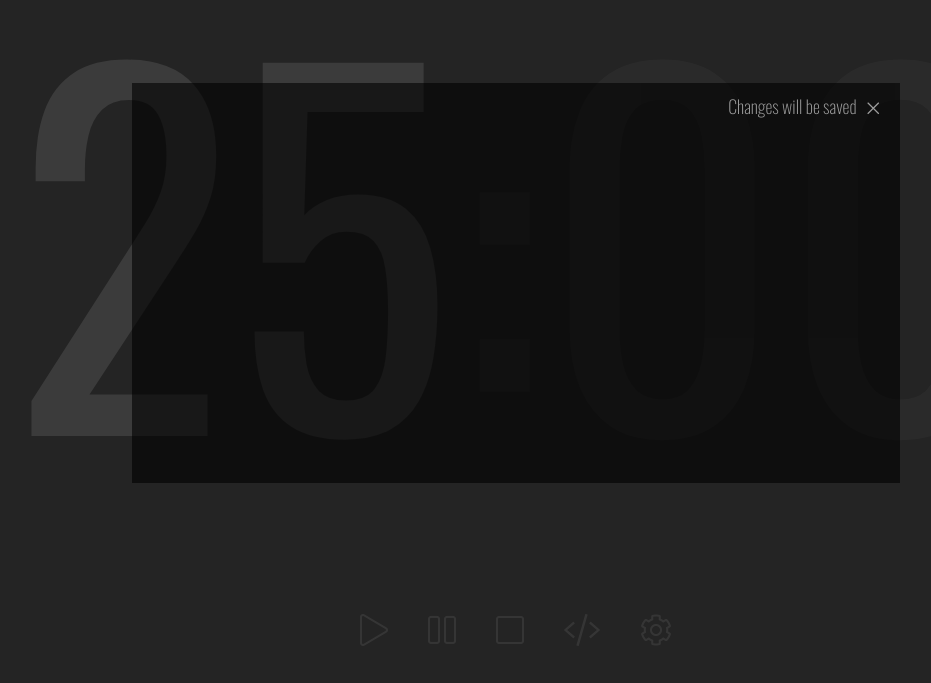
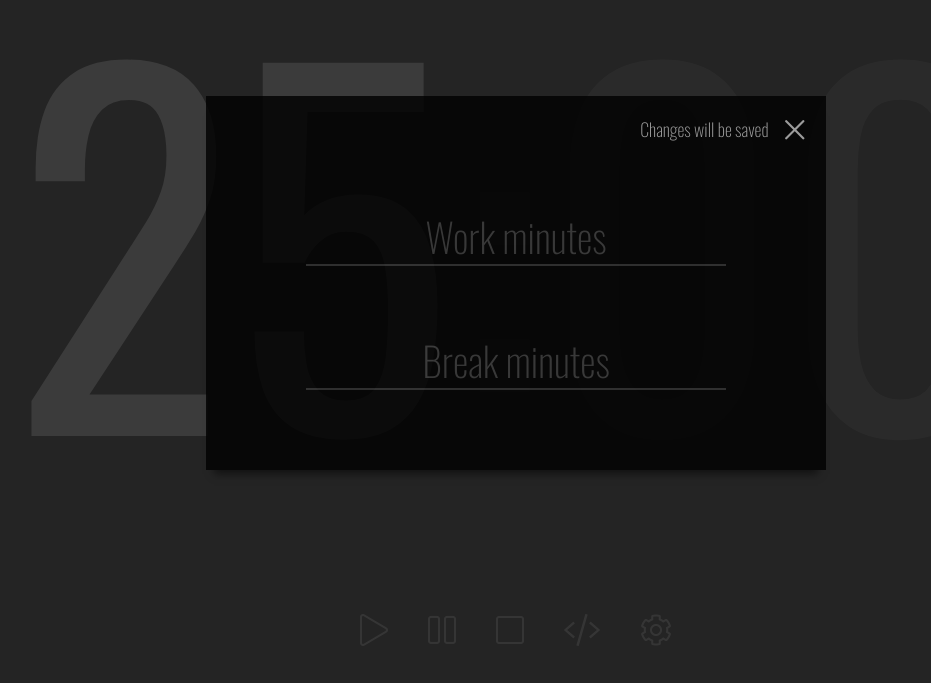
Before and after one commit to ayushs08/pomodoro, a React (Create React App) app: page / in a window 1280 px wide. Shown: the part 117-800 px from the top of the page, without its empty margins (124-1055 px from the left). Built offline with nearby package versions, Linux system fonts and the light colour scheme.

Commit message:
Modal styles done (?)

```diff
--- a/src/App.js
+++ b/src/App.js
@@ -55,7 +55,7 @@ class App extends Component {
     document.querySelectorAll('.control').forEach( control => {
       control.classList.remove('active')
     })
-    document.querySelector(control).classList.add('active')
+    control && document.querySelector(control).classList.add('active')
   }
 
   render() {
@@ -81,7 +81,16 @@ class App extends Component {
             <div className="helper">Changes will be saved</div>
             <i className="fal fa-times close"></i>
           </div>
-          <div className="body"></div>
+          <div className="body">
+            <div className="form-group">
+              <input type="number" required id="work" />
+              <label htmlFor="work">Work minutes</label>
+            </div>
+            <div className="form-group">
+              <input type="number" required id="break" />
+              <label htmlFor="break">Break minutes</label>
+            </div>
+          </div>
         </div>
       </div>
     )
--- a/src/app.css
+++ b/src/app.css
@@ -71,10 +71,9 @@ body {
   top: 50%;
   left: 50%;
   transform: translate(-50%, -50%);
-  min-height: 50vh;
-  width: 60vw;
-  padding: 1rem;
-  background: rgba(0, 0, 0, 0.6); }
+  padding: 2rem;
+  background: rgba(0, 0, 0, 0.8);
+  box-shadow: 0px 12px 8px -8px rgba(0, 0, 0, 0.5); }
 
 .settings-panel .header {
   display: flex;
@@ -86,9 +85,66 @@ body {
   font-weight: 100; }
 
 .settings-panel .header .close {
-  margin: 0 1rem;
-  line-height: 2.2rem;
+  margin-left: 1.5rem;
+  font-size: 3rem;
+  line-height: 2.4rem;
   cursor: pointer; }
+
+.settings-panel .body {
+  display: flex;
+  flex-direction: column;
+  align-items: center;
+  padding: 6rem 8rem; }
+
+.settings-panel .form-group {
+  position: relative;
+  font-size: 4rem;
+  margin-bottom: 6rem; }
+
+.settings-panel .form-group:last-child {
+  margin-bottom: 0; }
+
+.settings-panel .form-group input {
+  background: none;
+  border: none;
+  border-bottom: 2px solid rgba(255, 255, 255, 0.2);
+  font-size: 4rem;
+  color: white;
+  opacity: 0.8;
+  font-family: "Oswald";
+  font-weight: 200;
+  text-align: center; }
+
+.settings-panel .form-group input:focus {
+  outline: none;
+  border-color: rgba(255, 255, 255, 0.5); }
+
+.settings-panel .form-group input:focus + label {
+  opacity: 0.5; }
+
+.settings-panel .form-group input:focus + label, .settings-panel .form-group input:valid + label {
+  font-size: 80%;
+  transform: translateY(-120%); }
+
+.settings-panel .form-group label {
+  position: absolute;
+  left: 0;
+  right: 0;
+  bottom: 0;
+  text-align: center;
+  font-weight: 100;
+  transition: all 0.4s;
+  color: white;
+  opacity: 0.2; }
+
+input[type='number'] {
+  -moz-appearance: textfield; }
+
+/* Webkit browsers like Safari and Chrome */
+input[type=number]::-webkit-inner-spin-button,
+input[type=number]::-webkit-outer-spin-button {
+  -webkit-appearance: none;
+  margin: 0; }
 
 @media (max-width: 992px) {
   .time {
@@ -100,4 +156,13 @@ body {
   .controls {
     height: 10vh; }
   .control {
+    font-size: 8vw; }
+  .settings-panel {
+    width: 90vw;
+    padding: 1rem; }
+  .settings-panel .form-group {
+    width: 100%;
+    font-size: 8vw; }
+  .settings-panel .form-group input {
+    width: 100%;
     font-size: 8vw; } }
--- a/src/app.scss
+++ b/src/app.scss
@@ -72,10 +72,9 @@ body {
   top: 50%;
   left: 50%;
   transform: translate(-50%, -50%);
-  min-height: 50vh;
-  width: 60vw;
-  padding: 1rem;
-  background: rgba(0, 0, 0, 0.6);
+  padding: 2rem;
+  background: rgba(0, 0, 0, 0.8);
+  box-shadow: 0px 12px 8px -8px rgba(0, 0, 0, 0.5);
   .header {
     display: flex;
     justify-content: flex-end;
@@ -85,12 +84,73 @@ body {
     opacity: 0.6;
     font-weight: 100;
     .close {
-      margin: 0 1rem;
-      line-height: 2.2rem;
+      margin-left: 1.5rem;
+      font-size: 3rem;
+      line-height: 2.4rem;
       cursor: pointer;
     }
   }
+  .body {
+    display: flex;
+    flex-direction: column;
+    align-items: center;
+    padding: 6rem 8rem;
+  }
+  .form-group {
+    position: relative;
+    font-size: 4rem;
+    margin-bottom: 6rem;
+    &:last-child {
+      margin-bottom: 0;
+    }
+    input {
+      background: none;
+      border: none;
+      border-bottom: 2px solid rgba(255, 255, 255, 0.2);
+      font-size: 4rem;
+      color: white;
+      opacity: 0.8;
+      font-family: "Oswald";
+      font-weight: 200;
+      text-align: center;
+      &:focus {
+        outline: none;
+        border-color: rgba(255, 255, 255, 0.5);
+        & + label {
+          opacity: 0.5;
+        }
+      }
+      &:focus, &:valid {
+        & + label {
+          font-size: 80%;
+          transform: translateY(-120%);
+        }
+      }
+    }
+    label {
+      position: absolute;
+      left: 0;
+      right: 0;
+      bottom: 0;
+      text-align: center;
+      font-weight: 100;
+      transition: all 0.4s;
+      color: white;
+      opacity: 0.2;
+    }
+  }
 }
+
+input[type='number'] {
+  -moz-appearance:textfield;
+ }
+ /* Webkit browsers like Safari and Chrome */
+ input[type=number]::-webkit-inner-spin-button,
+ input[type=number]::-webkit-outer-spin-button {
+    -webkit-appearance: none;
+    margin: 0;
+ }
+
 @media(max-width: 992px) {
   .time {
     flex-direction: column;
@@ -106,4 +166,17 @@ body {
   .control {
     font-size: 8vw;
   }
+
+  .settings-panel {
+    width: 90vw;
+    padding: 1rem;
+    .form-group {
+      width: 100%;
+      font-size: 8vw;
+      input {
+        width: 100%;
+        font-size: 8vw;
+      }
+    }
+  }
 }
```
